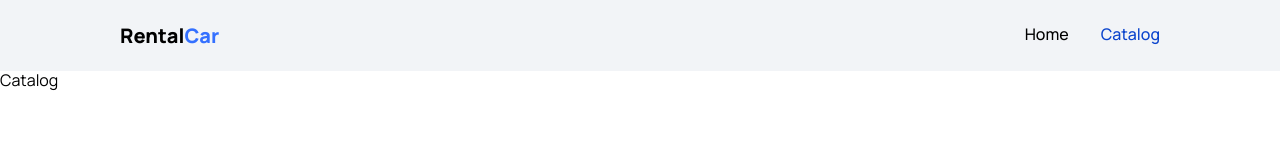
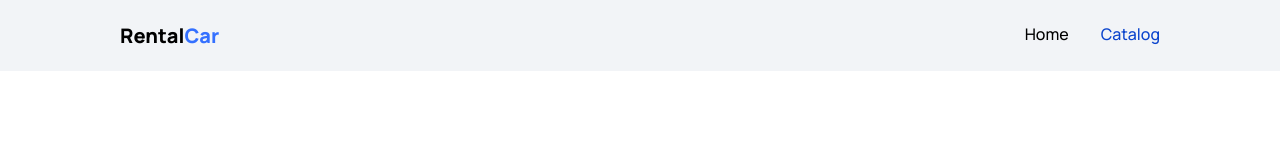
Before and after one commit to maskaa22/rentalCar, a React (Vite) app: page /catalog in a window 1280 px wide. Shown: the top 161 px of the page. Built offline with nearby package versions, Linux system fonts and the light colour scheme.

Commit message:
add catalog, cars and car components

```diff
--- /dev/null
+++ b/src/components/car/Car.jsx
@@ -0,0 +1,8 @@
+import React from "react";
+import c from "./Car.module.css";
+
+const Car = () => {
+  return <div></div>;
+};
+
+export default Car;
--- /dev/null
+++ b/src/components/cars/Cars.jsx
@@ -0,0 +1,11 @@
+import React from "react";
+import c from "./Cars.module.css";
+import Car from "../car/Car";
+
+const Cars = () => {
+  return <div>
+    <Car/>
+  </div>;
+};
+
+export default Cars;
--- /dev/null
+++ b/src/components/search/Search.jsx
@@ -0,0 +1,8 @@
+import React from "react";
+import c from "./Search.module.css";
+
+const Search = () => {
+  return <div></div>;
+};
+
+export default Search;
--- a/src/pages/catalogPage/CatalogPage.jsx
+++ b/src/pages/catalogPage/CatalogPage.jsx
@@ -1,8 +1,13 @@
 import React from "react";
 import c from "./CatalogPage.module.css";
+import Search from "../../components/search/Search";
+import Cars from "../../components/cars/Cars";
 
 const CatalogPage = () => {
-  return <div>Catalog</div>;
+  return <div className="container">
+    <Search/>
+    <Cars/>
+  </div>;
 };
 
 export default CatalogPage;
```
Also changed, not shown: src/components/car/Car.module.css (added), src/components/cars/Cars.module.css (added), src/components/search/Search.module.css (added).
